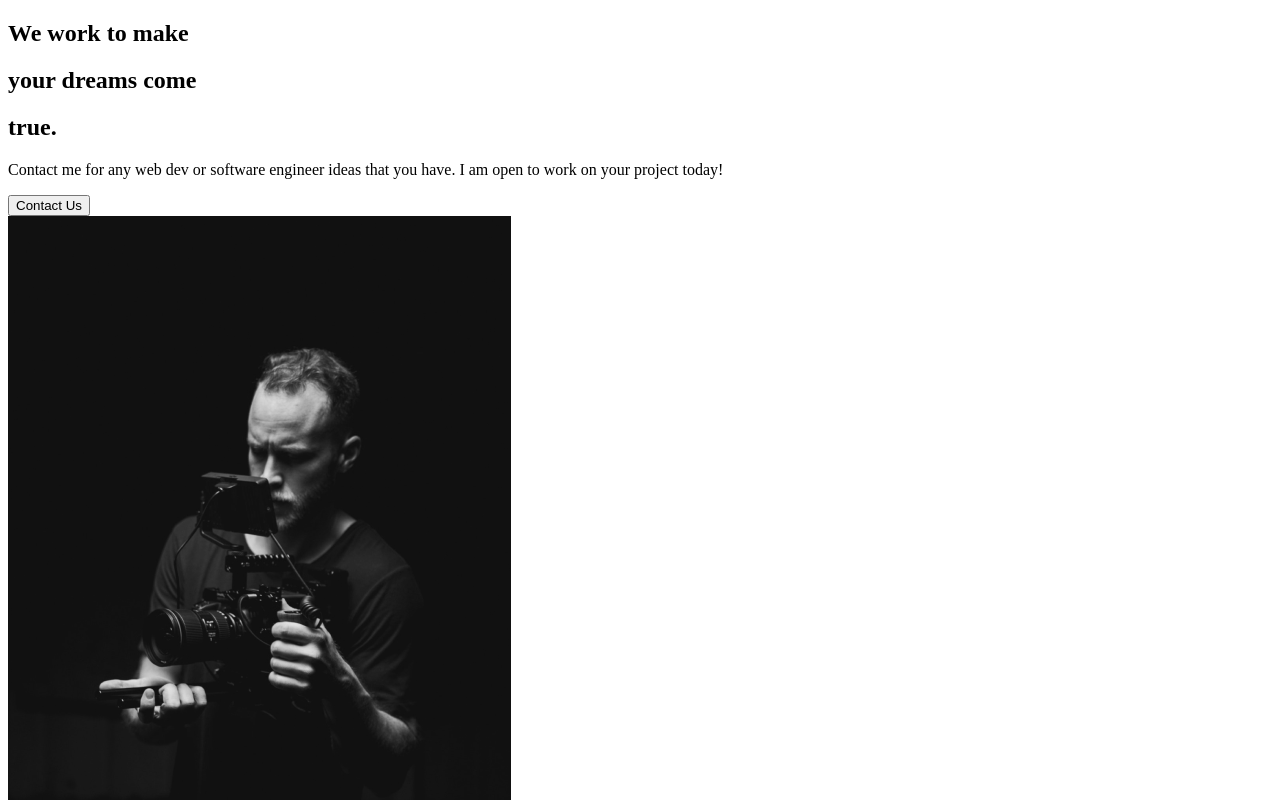
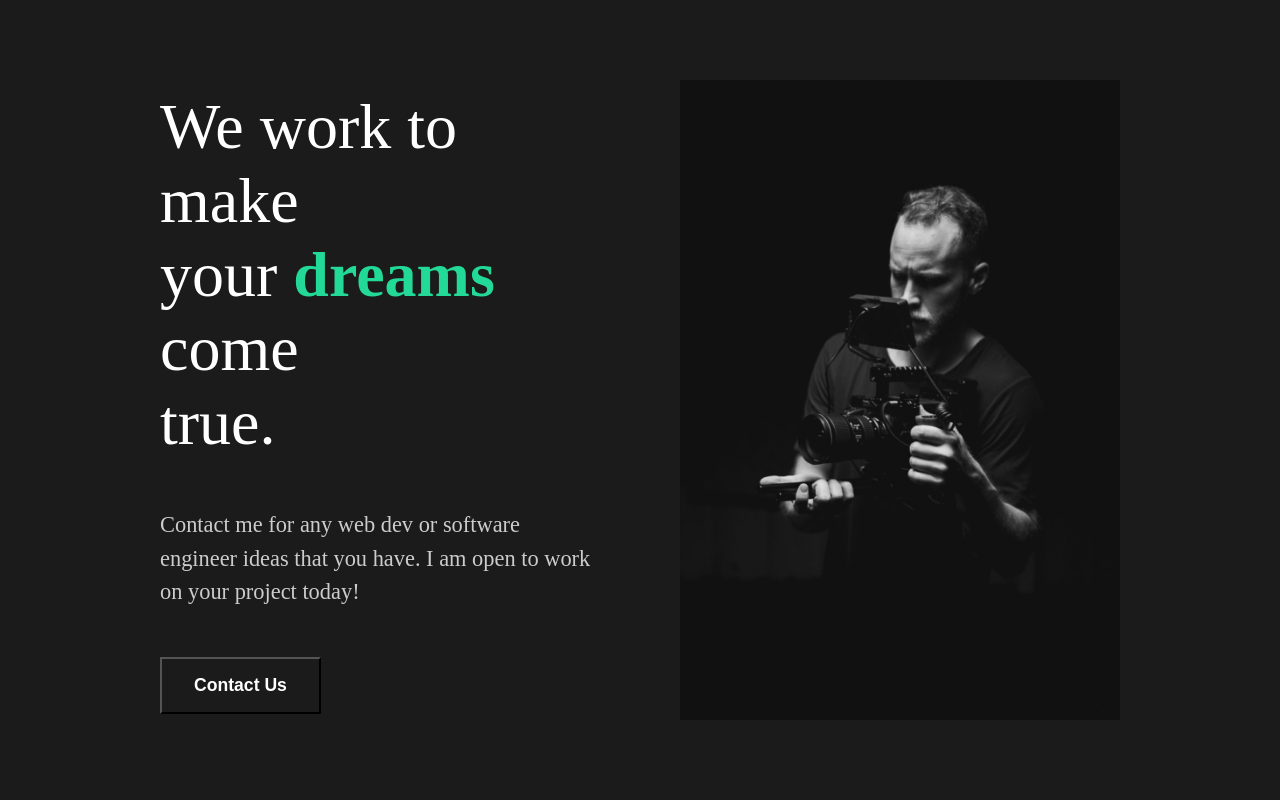
Before and after one commit to michaelpearsun/portfolio, a React (Create React App) app: page / in a window 1280 px wide. Shown: the top 800 px of the page. Built offline with nearby package versions, Linux system fonts and the light colour scheme.

Commit message:
AboutSection Styled Components

```diff
--- a/src/App.js
+++ b/src/App.js
@@ -1,9 +1,11 @@
 import React from 'react'
+import GlobalStyle from './components/GlobalStyle';
 import AboutUs from './pages/AboutUs'
 
 function App() {
   return (
     <div className="App">
+      <GlobalStyle/>
       <AboutUs/>
     </div>
   );
--- a/src/components/AboutSection.js
+++ b/src/components/AboutSection.js
@@ -1,33 +1,64 @@
 import React from 'react';
 import home1 from '../img/home1.png';
+import styled from 'styled-components';
 
 const AboutSection = () => {
     return (
-        <div>
-            <div className="description">
+        <StyledComponentAbout>
+            <StyledComponentDescription>
                 <div className="title">
-                    <div className="hide">
+                    <StyledComponentHide>
                         <h2>We work to make</h2>
-                    </div>
-                    <div className="hide">
+                    </StyledComponentHide>
+                    <StyledComponentHide>
                         <h2>
                             your <span>dreams</span> come
                         </h2>
-                    </div>
-                    <div className="hide">
+                    </StyledComponentHide>
+                    <StyledComponentHide>
                         <h2>true.</h2>
-                    </div>
+                    </StyledComponentHide>
                 </div>
                 <p>
                     Contact me for any web dev or software engineer ideas that you have. I am open to work on your project today!
                 </p>
                 <button>Contact Us</button>
-            </div>
-            <div className="image">
+            </StyledComponentDescription>
+            <StyledComponentImage>
                 <img src={home1} alt="guy with a camera" />
-            </div>
-        </div>
+            </StyledComponentImage>
+            </StyledComponentAbout>
     );
 };
 
+const StyledComponentAbout = styled.div`
+    min-height: 90vh;
+    display: flex;
+    align-items: center;
+    justify-items: space-between;
+    padding: 5rem 10rem;
+    color: white;
+`
+const StyledComponentDescription = styled.div`
+    flex: 1;
+    padding-right: 5rem;
+    h2{
+        font-weight:lighter;
+    }
+`
+
+const StyledComponentImage = styled.div`
+    flex: 1;
+    overflow: hidden;
+    img{
+        width: 100%;
+        height: 80vh;
+        object-fit: cover;
+    }
+`
+
+const StyledComponentHide = styled.div`
+    overflow: hidden;
+`
+
 export default AboutSection
--- /dev/null
+++ b/src/components/GlobalStyle.js
@@ -0,0 +1,52 @@
+import {createGlobalStyle} from 'styled-components';
+
+const GlobalStyle = createGlobalStyle`
+*{
+    margin: 0;
+    padding: 0;
+    box-sizing: border-box;
+}
+body{
+    background: #1b1b1b;
+
+}
+button{
+    font-weight: bold;
+    font-size: 1.1rem;
+    cursor: pointer;
+    padding: 1rem 2rem;
+    border: 3px soild #23d997;
+    background: transparent;
+    color: white;
+    transition: all 0.5 ease;
+    &:hover{
+        background: #23d997;
+        color: white;
+    }
+}
+h2{
+    font-weight: lighter;
+    font-size: 4rem;
+}
+h3{
+    color: white
+}
+h4{
+    font-weight: bold;
+}
+a{
+    font-size: 1.1.rem;
+}
+span{
+    font-weight: bold;
+    color: #23d997
+}
+p{
+    padding: 3rem 0rem;
+    color: #ccc;
+    font-size: 1.4rem;
+    line-height: 150%;
+}
+`
+
+export default GlobalStyle;
```
